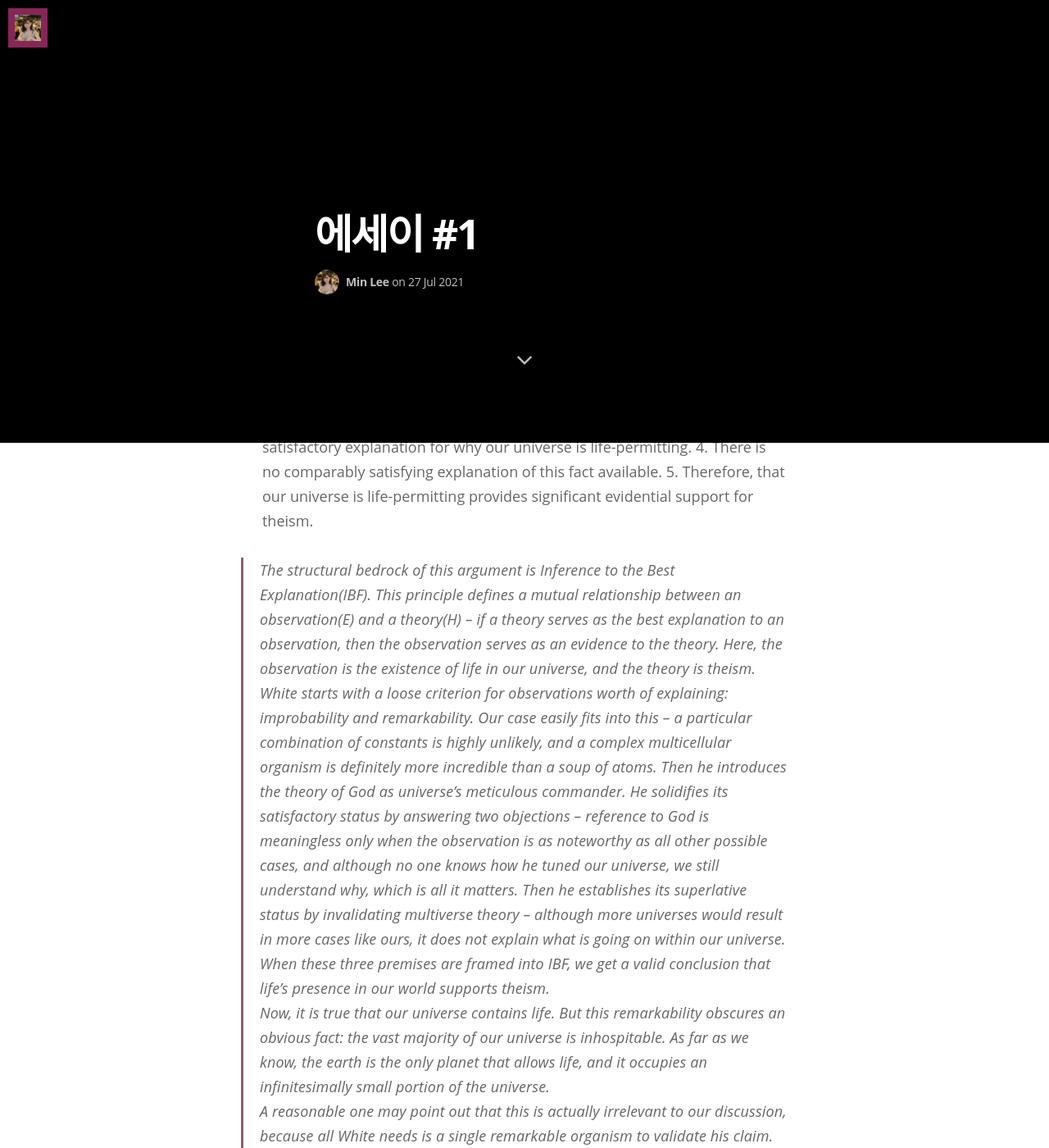
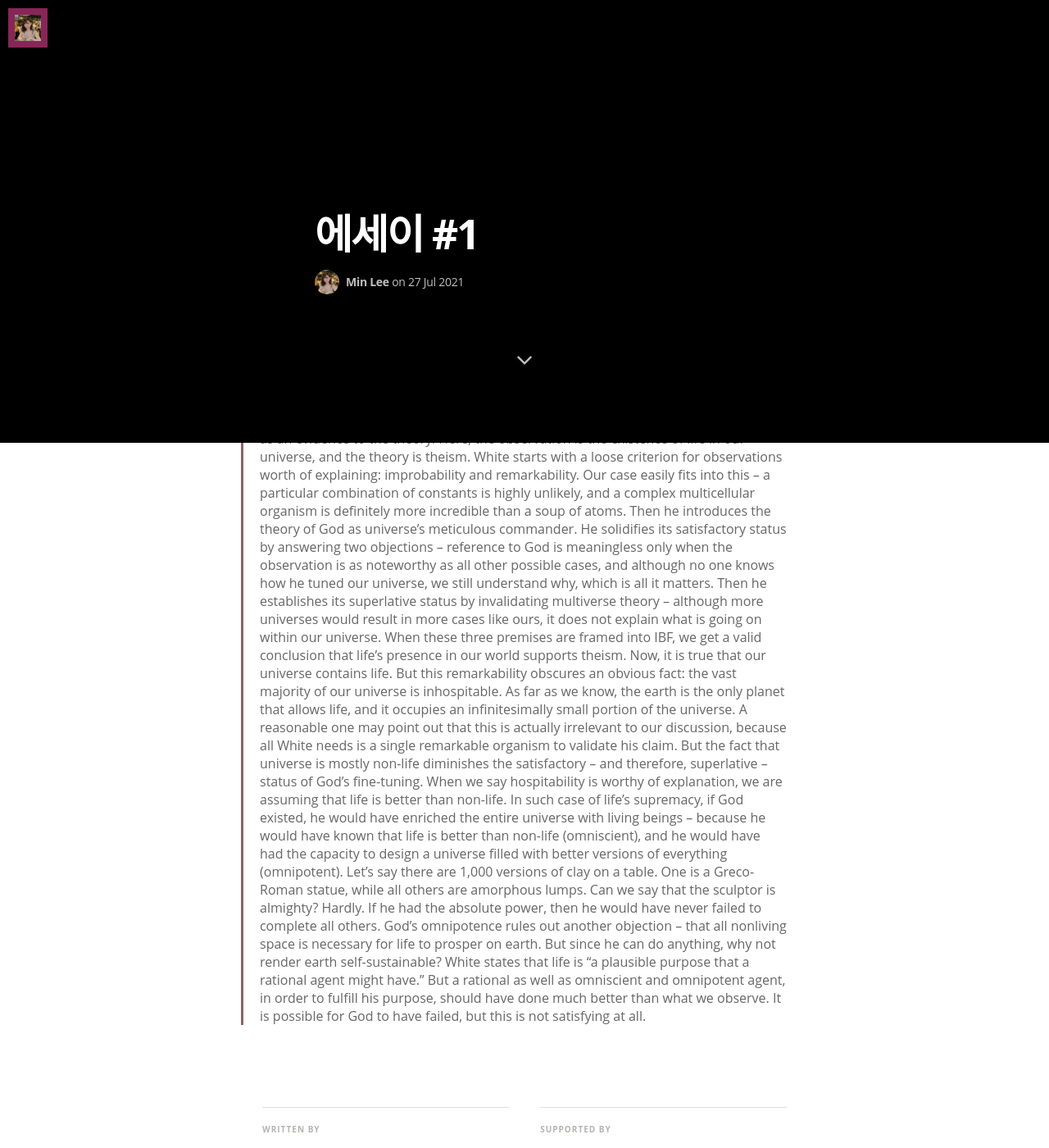
Before and after one commit to minniie/minniie.github.io, a Jekyll site: the page built from _posts/2021-07-27-post2.markdown, in a window 1280 px wide and 1400 px high, scrolled down 860 px. Shown: the whole window at 82% size. Built offline with Jekyll 4.4.1, drawn with Linux system fonts in a browser that asks for light colours; nearby versions of some CDN libraries; some web fonts are replaced; some of the changed text lies outside the part shown.

Commit message:
Update 2021-07-27-post2.markdown

```diff
--- a/_posts/2021-07-27-post2.markdown
+++ b/_posts/2021-07-27-post2.markdown
@@ -9,27 +9,30 @@
 
 대학교 1학년때 가장 재밌게 들었던 수업에서 처음 쓴 에세이. 약 4년이 지난 지금 다시 읽어보니 어떻게 이런 생각을 했나 싶다. 최근에 열심히 머리로는 이해하지만 마음으로 받아들일수 없었던 Evidence 과 Hypothesis 의 관계에 대한 내용이었다니, 전혀 기억을 못하고 살았다. 물론 내용 그 자체보다는 White 의 argument 의 논리의 틀에 더 집중했던 것이지만.
 
->PHI 203 Introduction to Epistemology and Metaphysics
->Very Short Paper #1
->Min Lee
->Precept 10
->
->Fine-Tuning Argument by Roger White
-<p>1.	If a fact E that we observe stands in need of explanation, and hypothesis H provides a satisfactory explanation of E that is better than any alternative explanation available, then E provides significant evidential support for H.
+<blockquote>
+PHI 203 Introduction to Epistemology and Metaphysics
+
+Very Short Paper #1
+
+Min Lee
+
+Precept 10
+
+Fine-Tuning Argument by Roger White
+
+1.	If a fact E that we observe stands in need of explanation, and hypothesis H provides a satisfactory explanation of E that is better than any alternative explanation available, then E provides significant evidential support for H.
 2.	That our universe is hospitable to life stands in need of explanation.
 3.	That God adjusted the constants in order to allow for life to develop provides a satisfactory explanation for why our universe is life-permitting.
 4.	There is no comparably satisfying explanation of this fact available.
-5.	Therefore, that our universe is life-permitting provides significant evidential support for theism.</p>
->
->
-><p>The structural bedrock of this argument is Inference to the Best Explanation(IBF). This principle defines a mutual relationship between an observation(E) and a theory(H) – if a theory serves as the best explanation to an observation, then the observation serves as an evidence to the theory. Here, the observation is the existence of life in our universe, and the theory is theism. </p>
-><p>White starts with a loose criterion for observations worth of explaining: improbability and remarkability. Our case easily fits into this – a particular combination of constants is highly unlikely, and a complex multicellular organism is definitely more incredible than a soup of atoms. Then he introduces the theory of God as universe’s meticulous commander. He solidifies its satisfactory status by answering two objections – reference to God is meaningless only when the observation is as noteworthy as all other possible cases, and although no one knows how he tuned our universe, we still understand why, which is all it matters. Then he establishes its superlative status by invalidating multiverse theory – although more universes would result in more cases like ours, it does not explain what is going on within our universe. When these three premises are framed into IBF, we get a valid conclusion that life’s presence in our world supports theism.</p>
->
->
->Now, it is true that our universe contains life. But this remarkability obscures an obvious fact: the vast majority of our universe is inhospitable. As far as we know, the earth is the only planet that allows life, and it occupies an infinitesimally small portion of the universe.
->
->
->A reasonable one may point out that this is actually irrelevant to our discussion, because all White needs is a single remarkable organism to validate his claim. But the fact that universe is mostly non-life diminishes the satisfactory – and therefore, superlative – status of God’s fine-tuning. When we say hospitability is worthy of explanation, we are assuming that life is better than non-life. In such case of life’s supremacy, if God existed, he would have enriched the entire universe with living beings – because he would have known that life is better than non-life (omniscient), and he would have had the capacity to design a universe filled with better versions of everything (omnipotent). Let’s say there are 1,000 versions of clay on a table. One is a Greco-Roman statue, while all others are amorphous lumps. Can we say that the sculptor is almighty? Hardly. If he had the absolute power, then he would have never failed to complete all others.
->
->
->God’s omnipotence rules out another objection – that all nonliving space is necessary for life to prosper on earth. But since he can do anything, why not render earth self-sustainable? White states that life is “a plausible purpose that a rational agent might have.” But a rational as well as omniscient and omnipotent agent, in order to fulfill his purpose, should have done much better than what we observe. It is possible for God to have failed, but this is not satisfying at all.
+5.	Therefore, that our universe is life-permitting provides significant evidential support for theism.
+
+The structural bedrock of this argument is Inference to the Best Explanation(IBF). This principle defines a mutual relationship between an observation(E) and a theory(H) – if a theory serves as the best explanation to an observation, then the observation serves as an evidence to the theory. Here, the observation is the existence of life in our universe, and the theory is theism.
+
+White starts with a loose criterion for observations worth of explaining: improbability and remarkability. Our case easily fits into this – a particular combination of constants is highly unlikely, and a complex multicellular organism is definitely more incredible than a soup of atoms. Then he introduces the theory of God as universe’s meticulous commander. He solidifies its satisfactory status by answering two objections – reference to God is meaningless only when the observation is as noteworthy as all other possible cases, and although no one knows how he tuned our universe, we still understand why, which is all it matters. Then he establishes its superlative status by invalidating multiverse theory – although more universes would result in more cases like ours, it does not explain what is going on within our universe. When these three premises are framed into IBF, we get a valid conclusion that life’s presence in our world supports theism.
+
+Now, it is true that our universe contains life. But this remarkability obscures an obvious fact: the vast majority of our universe is inhospitable. As far as we know, the earth is the only planet that allows life, and it occupies an infinitesimally small portion of the universe.
+
+A reasonable one may point out that this is actually irrelevant to our discussion, because all White needs is a single remarkable organism to validate his claim. But the fact that universe is mostly non-life diminishes the satisfactory – and therefore, superlative – status of God’s fine-tuning. When we say hospitability is worthy of explanation, we are assuming that life is better than non-life. In such case of life’s supremacy, if God existed, he would have enriched the entire universe with living beings – because he would have known that life is better than non-life (omniscient), and he would have had the capacity to design a universe filled with better versions of everything (omnipotent). Let’s say there are 1,000 versions of clay on a table. One is a Greco-Roman statue, while all others are amorphous lumps. Can we say that the sculptor is almighty? Hardly. If he had the absolute power, then he would have never failed to complete all others.
+
+God’s omnipotence rules out another objection – that all nonliving space is necessary for life to prosper on earth. But since he can do anything, why not render earth self-sustainable? White states that life is “a plausible purpose that a rational agent might have.” But a rational as well as omniscient and omnipotent agent, in order to fulfill his purpose, should have done much better than what we observe. It is possible for God to have failed, but this is not satisfying at all.
+</blockquote>
```
